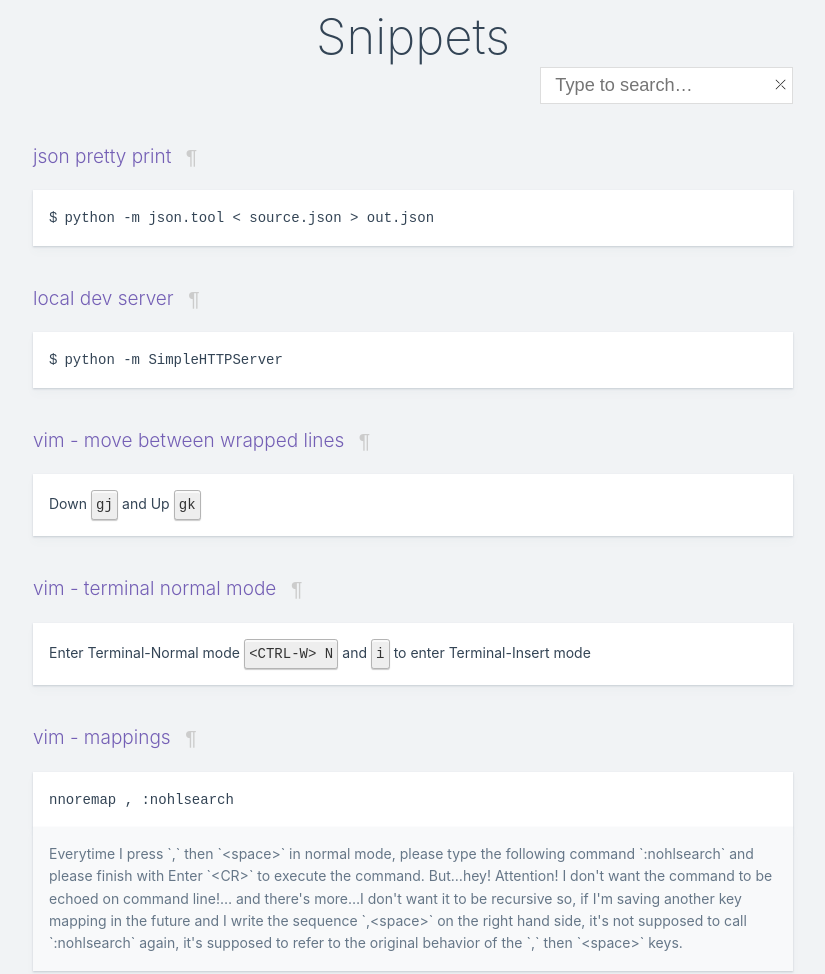
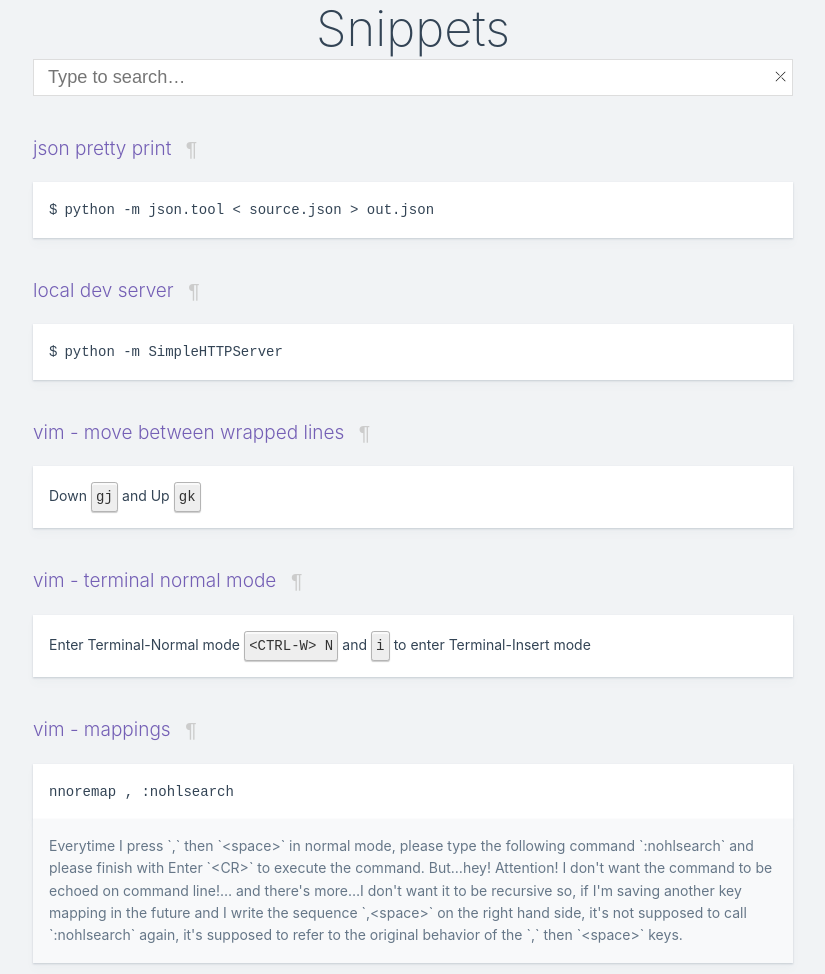
Before and after one commit to san650/snippets.42.uy, a plain HTML site: page index.html in a window 1280 px wide. Shown: the top 974 px of the page, without its empty margins (227-1052 px from the left). Drawn offline with Linux system fonts and the light colour scheme.

Commit message:
Remove margins

```diff
--- a/index.html
+++ b/index.html
@@ -1,25 +1,36 @@
 <!DOCTYPE html>
 <meta charset="UTF-8">
+<meta name="viewport" content="initial-scale=1.0">
 <body>
 <main>
 <h1>Snippets</h1>
 <form id=search>
-<output id=results></output>
+<div class=fieldset>
 <input id=term placeholder='Type to search…'>
 <button id=clear type=reset>⤫</button>
+</div>
+<output id=results></output>
 </form>
 <style>
 form {
 display: flex;
+flex-direction: column;
+align-items: stretch;
+}
+.fieldset {
+border: none;
+padding: 0;
+margin: 0;
+display: flex;
 justify-content: flex-end;
 }
 #term {
-width:200px;
 padding: .5rem 1rem;
 line-height: 1.5rem;
 font-size: 1.3rem;
 border: 1px solid #ddd;
 border-right: none;
+flex: 1 1 auto;
 }
 #clear {
 background:white;
@@ -151,12 +162,16 @@ document.getElementById('search').addEventListener('submit', event => {
 });
 </script>
 <style>
+* {
+box-sizing:border-box;
+}
 html, body {
 background:#f1f3f5;
 font-family: -apple-system,BlinkMacSystemFont,segoe ui,roboto,oxygen,ubuntu,cantarell,fira sans,droid sans,helvetica neue,sans-serif;
 font-size: 14px;
 line-height: 1.6;
 color: #345;
+margin: 0;
 }
 h2 {
 font-size:inherit;
```
